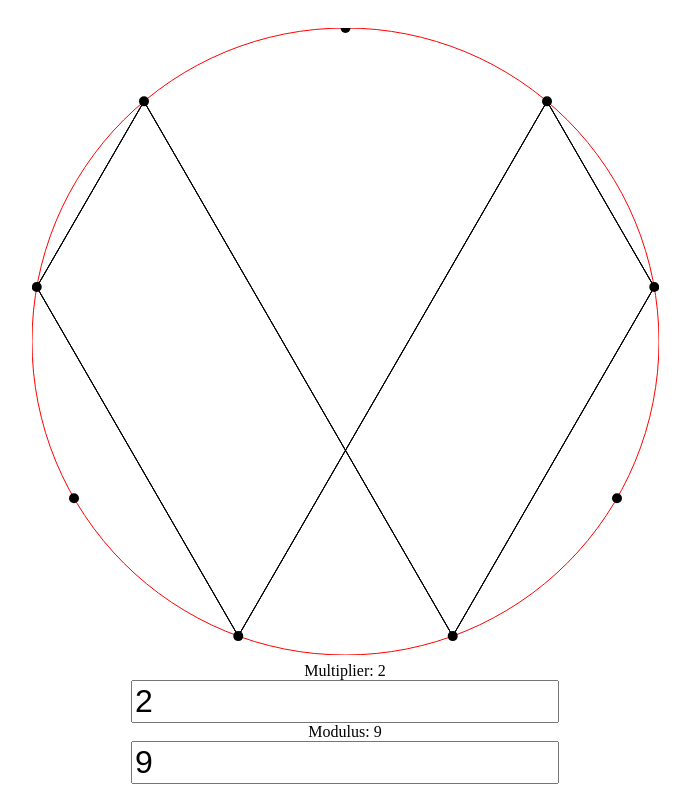
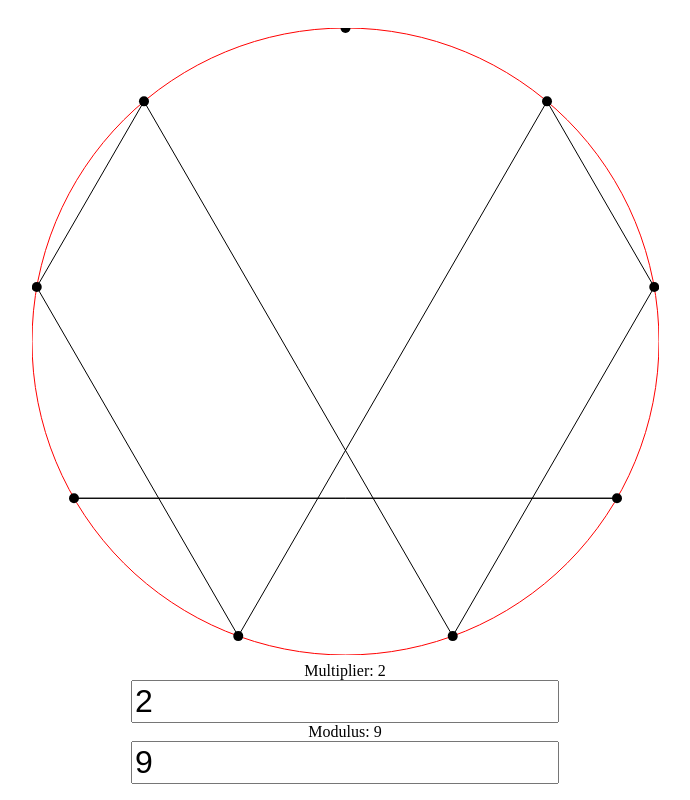
Before and after one commit to conradludgate/vertex, a plain HTML site: page index.html in a window 1280 px wide. Shown: the whole page, without its empty margins (295-985 px from the left). Drawn offline with Linux system fonts and the light colour scheme.

Commit message:
draw all lines

```diff
--- a/index.html
+++ b/index.html
@@ -23,16 +23,15 @@
   <body>
     <div id="content">
       <canvas id="canvas"></canvas>
-        <label id="nlabel" for="n">Multiplier:</label><input type="number" min="2" value="2" id="n">
-        <label id="mlabel" for="m">Modulus:</label><input type="number" min="2" value="9" id="m">
+      <label id="nlabel" for="n">Multiplier:</label
+      ><input type="number" min="2" value="2" id="n" />
+      <label id="mlabel" for="m">Modulus:</label
+      ><input type="number" min="2" value="9" id="m" />
     </div>
     <script>
       function* vertex(n, m) {
-            let x = 1;
-            for (let i = 0; i < (n * m); i++) {
-                x *= n;
-                x %= m;
-                yield x;
+        for (let i = 0; i < m; i++) {
+          yield [i, (i * n) % m];
         }
       }
 
@@ -42,7 +41,7 @@
 
       function setSize() {
         let s = Math.min(content.clientWidth, content.clientHeight);
-            let wh = Math.floor(s * 0.80);
+        let wh = Math.floor(s * 0.8);
         canvas.width = wh;
         canvas.height = wh;
         canvas.style.width = wh;
@@ -76,8 +75,11 @@
 
         let points = new Array(m);
         for (let i = 0; i < m; i++) {
-                let theta = i / m * circle - quarter;
-                points[i] = {x: w2 + w2 * Math.cos(theta), y: h2 + h2 * Math.sin(theta)};
+          let theta = (i / m) * circle - quarter;
+          points[i] = {
+            x: w2 + w2 * Math.cos(theta),
+            y: h2 + h2 * Math.sin(theta),
+          };
 
           ctx.beginPath();
           ctx.arc(points[i].x, points[i].y, 5, 0, 2 * Math.PI);
@@ -85,23 +87,21 @@
         }
 
         ctx.beginPath();
-            ctx.moveTo(points[1].x, points[1].y);
-
         let gen = vertex(n, m);
-            for(let v of gen) {
-                ctx.lineTo(points[v].x, points[v].y)
+        for (let [i, j] of gen) {
+          ctx.moveTo(points[i].x, points[i].y);
+          ctx.lineTo(points[j].x, points[j].y);
         }
-
-            ctx.stroke()
+        ctx.stroke();
       }
 
       // redraw on input change
       _n.addEventListener("input", () => {
-            document.getElementById("nlabel").innerText = `Multiplier: ${_n.value}`
+        document.getElementById("nlabel").innerText = `Multiplier: ${_n.value}`;
         draw();
       });
       _m.addEventListener("input", () => {
-            document.getElementById("mlabel").innerText = `Modulus: ${_m.value}`
+        document.getElementById("mlabel").innerText = `Modulus: ${_m.value}`;
         draw();
       });
 
@@ -117,8 +117,8 @@
         draw();
       }, 200);
 
-        document.getElementById("nlabel").innerText = `Multiplier: ${_n.value}`
-        document.getElementById("mlabel").innerText = `Modulus: ${_m.value}`
+      document.getElementById("nlabel").innerText = `Multiplier: ${_n.value}`;
+      document.getElementById("mlabel").innerText = `Modulus: ${_m.value}`;
     </script>
   </body>
 </html>
```
Lines whose indentation alone changed are shown as unchanged.
